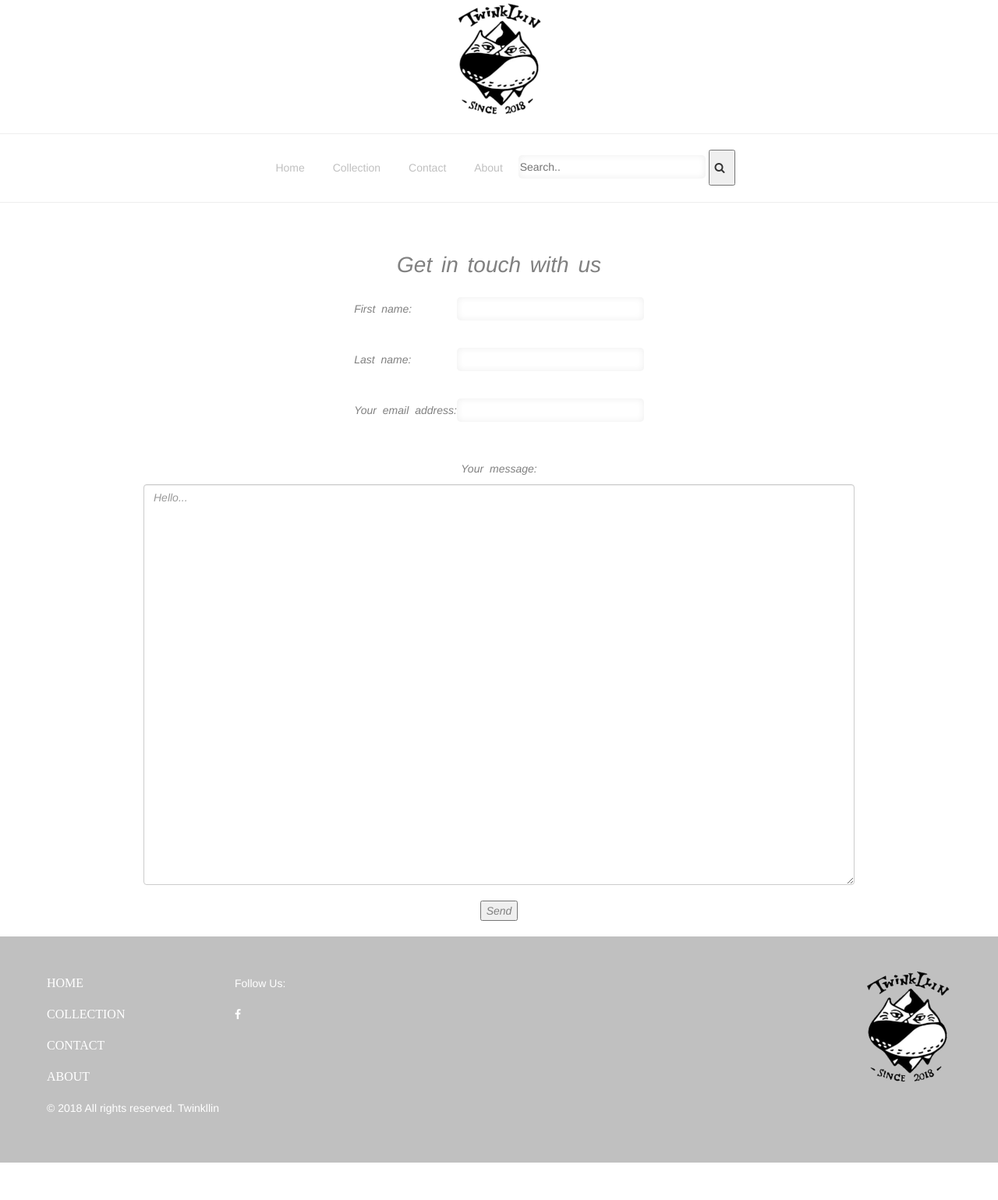
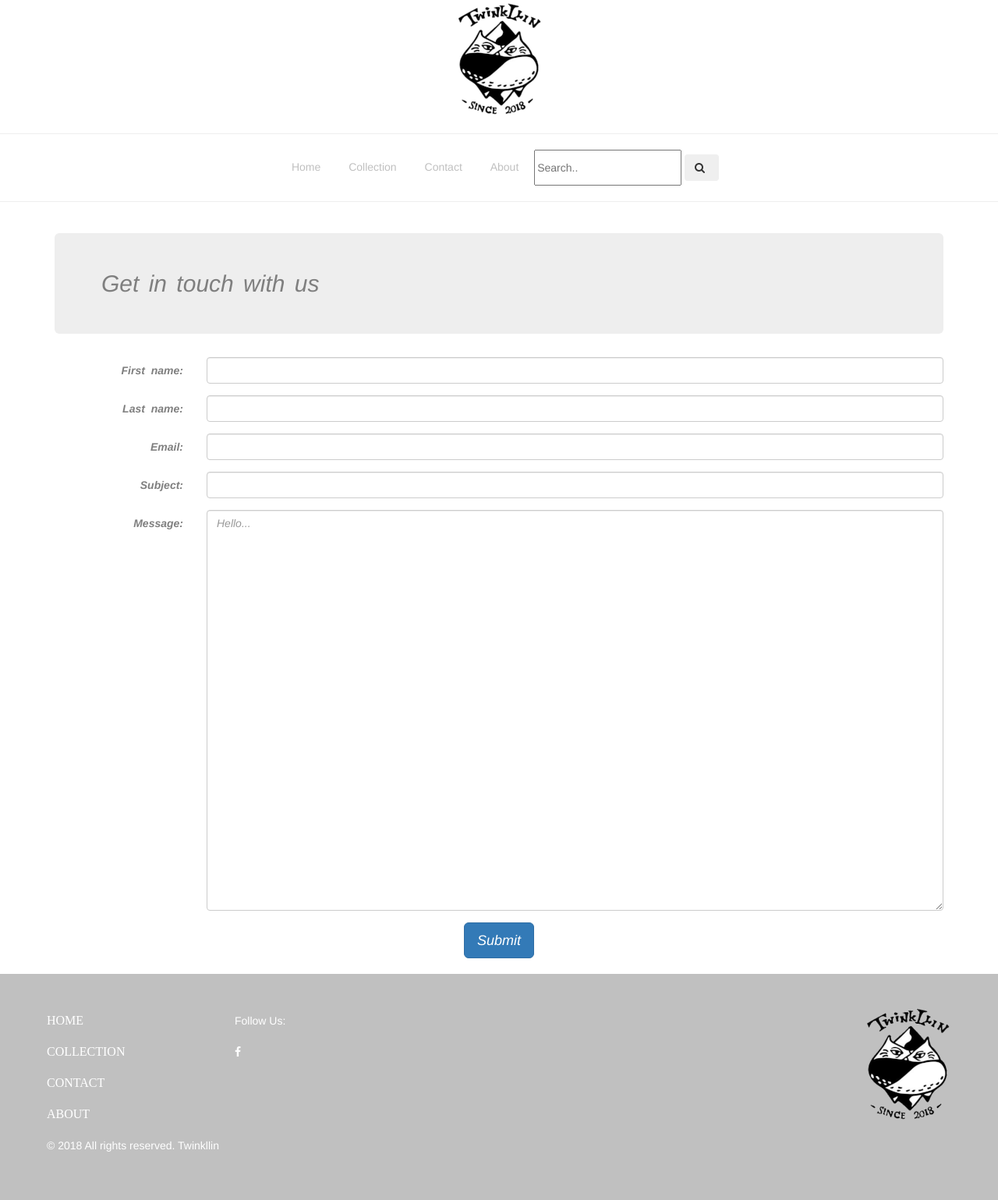
Before and after one commit to Paolo86/Twinkllin, a PHP site: page /Twinkllin/ in a window 1280 px wide, after a click on "Contact". Shown: the part 65-1604 px from the top of the page at 78% size. Before the commit the page ends 1556 px from the top, so only its background shows below. Run offline with PHP 8.4, Linux system fonts and the light colour scheme.

Commit message:
Changed search bar a bit

```diff
--- a/css/contact.css
+++ b/css/contact.css
@@ -1,16 +1,3 @@
-#contact
-{
-
-	//sbackground-color: red;
-}
-
-
-
-table{
-
-	margin: auto;
-}
-
 
 
 
--- a/css/main.css
+++ b/css/main.css
@@ -165,15 +165,20 @@ input[type="submit"]:hover {
   display: none;
 }
 
-.statement{
+.content{
 
-
-	width: 80%;
-	text-align: center;
   word-spacing: 4px;
 	color: #7F7F7F;
 	font-style: italic;
   text-shadow: 1px #000000;
+
+}
+
+.contentTitle{
+
+text-align: center;
+font-style: italic bold;
+margin-bottom: 15pt;
 
 }
 
@@ -431,19 +436,3 @@ footer ul a {
   border-width: 2px;
   border-color: #c0c0c0;
 }
-
-.statement-inner {
-	text-align: center;
-  word-spacing: 4px;
-	color: #7F7F7F;
-	font-style: italic;
-  text-shadow: 1px #000000;
-}
-
-video {
-  display: block;
-  margin: 0 auto;
-  width: 80%;
-  height: auto;
-  align: center;
-}
--- a/index.html
+++ b/index.html
@@ -26,6 +26,9 @@
 	<link rel="stylesheet" href="https://maxcdn.bootstrapcdn.com/bootstrap/3.3.7/css/bootstrap.min.css" integrity="sha384-BVYiiSIFeK1dGmJRAkycuHAHRg32OmUcww7on3RYdg4Va+PmSTsz/K68vbdEjh4u" crossorigin="anonymous">
 </head>
 <body>
+
+
+
 
 <div id="main">
 	<nav class="logInMen">
@@ -75,6 +78,7 @@
 	</nav><!-- end of login reg nav-->
 	<img class="logoImg" src="images/logo.png" alt="Twinkllinlogo" />
 	<hr />
+
 	<nav>
 	<div class="topnav" id="myTopnav">
 		<i class="fa fa-bars" id="icon" onclick="navFunction()"></i>
@@ -82,15 +86,17 @@
 	  <a class="inner-page-link" href="#collection" onclick="getAll()" >Collection</a>
 	  <a class="inner-page-link" href="#contact">Contact</a>
 	  <a class="inner-page-link" href="#about">About</a>
-		<input id="searchInput" type="text" placeholder="Search.." />
-		<button type="submit" onclick="search()"><i class="fa fa-search"></i></button>
+
+		<input id="searchInput" type="email" placeholder="Search.." />
+		<button type="submit" onclick="search()" class="btn btn-small"><i class=" fa fa-search"></i></button>
 	</div>
 	</nav>
+	</div>
 	<hr />
 	<!-- home page starts here-->
 	<div id="home">
 		<section class="sec1">
-		<h2 class="statement">Welcome to Twinkllin</h2><br />
+		<h2 class="contentTitle">Welcome to Twinkllin</h2><br />
 			<div class="main-banner" id="main-banner">
 				<div class="imgbanbtn imgbanbtn-prev" id="imgbanbtn-prev"></div>
 				<div class="imgban" id="imgban3">
@@ -192,45 +198,53 @@
 
 	<!-- contact page starts here-->
 	<div id="contact" hidden="hidden" class="container center_div">
-		<div id="description" class="statement">
+		<div class="content">
 
-			<h2 class="statementTitle">Get in touch with us</h2>
+			<h2 class="jumbotron">Get in touch with us</h2>
 
 
-				<form id="myform">
-					<table>
-						<tr>
-						<div class="inputSection">
-							<td class="formLabel">First name:</td>
-							<td>
-								<input  id="nameInput" class="form-control formInput" type="text" name="firstname"></input><br />
-							</td>
+				<form class="form-horizontal">
+
+
+					<div class="form-group">
+						<label  class="control-label col-sm-2" for="nameInput">First name:</label>
+						<div class="col-sm-10">
+						<input  id="nameInput" class="form-control" type="email" required ></input>
 						</div>
-						</tr>
-						<tr>
-						<div class="inputSection">
-						<td class="formLabel">Last name:</td>
-						<td>
-							<input id="surnameInput" class="form-control formInput" type="text" name="lastname"></input><br />
-						</td>
+					</div>
+
+					<div class="form-group">
+						<label  class="control-label col-sm-2" for="surnameInput">Last name:</label>
+						<div class="col-sm-10">
+						<input  id="surnameInput" class="form-control" type="email" required ></input>
 						</div>
-						</tr>
-						<tr>
-						<div class="inputSection">
-							<td class="formLabel">Your email address:</td>
-							<td>
-								<input id="emailInput" class=" form-control formInput" type="text" name="email"></input><br />
-							</td>
+					</div>
+
+					<div class="form-group">
+						<label  class="control-label col-sm-2" for="emailInput">Email:</label>
+						<div class="col-sm-10">
+						<input  id="emailInput" class="form-control" type="email" required></input>
 						</div>
-						</tr>
-					</table>
+					</div>
 
-						<div class="inputSection">
-						<p class="formLabel">Your message:</p>
-						<textarea rows="25" cols="100" class="form-control" name="message" id="message" form="myform" placeholder="Hello..."></textarea><br />
+					<div class="form-group">
+						<label  class="control-label col-sm-2" for="subjectInput">Subject:</label>
+						<div class="col-sm-10">
+						<input  id="subjectInput" class="form-control" type="email" required></input>
 						</div>
+					</div>
 
-					<input type="button" value="Send" onclick="sendEmail()"></input>
+					<div class="form-group">
+						<label  class="control-label col-sm-2" for="message">Message:</label>
+						<div class="col-sm-10">
+							<textarea rows="25" cols="100" class="form-control" id="message" form="myform" placeholder="Hello..."></textarea>
+						</div>
+					</div>
+				<div class="col-12 text-center">
+				<button class="btn btn-primary btn-lg" onclick="sendEmail()">Submit</button>
+				</div>
+
+
 				</form>
 
 		 </div>
@@ -239,34 +253,7 @@
 
 	<!-- about page starts here-->
 	<div id="about" hidden="hidden">
-		<div id="description" class="statement">
-			<h2 class="statement">We strongly believe in the power of art</h2>
-			  <p>Twinkllin was founded in 2018 by talented artist Wen Lin Liang. After her degree in art, she decided to venture in the world
-			  of jewelery to take her unique artistic vision to this new field.
-			  The brand is set to inspire others to believe in their vision of art
-			  and pursue the carrer they desire.
-			  </p>
-		  </div>
 
-	<div id="description" class="statement">
-		<h2 class="statement">Our products</h2>
-		  <p>Crafting love,
-		   Twinkllin is a brand artisan of love and a weaver of dreams – turning raw silver into beautiful visions of love;
-		  interpreting every emotion into meaningful designs with a story behind each jewel.
-
-		Inspired by surreal, fantasy worlds and mythical creatures, Twinkllin's jewellery style evokes true feelings of wonder and a sense of diiscovery and adventure.
-
-		Keeping true to her values and a respect for the basics, she strikes a harmony in her designs between prestige and authenticity.
-
-		Each creation is the birth of a story unique to one.
-		  </p>
-		  </div>
-
-		  <div id="description" class="statement">
-			<h2 class="statement">Where are we?</h2>
-			  <p>We always welcome customers to our laboratory located in Perth, WA.
-			  We are happy to show you around so come over for a coffee when you can.
-		  </div>
 	</div><!-- closing div for about page-->
 	<!-- about page ends here-->
 
```
